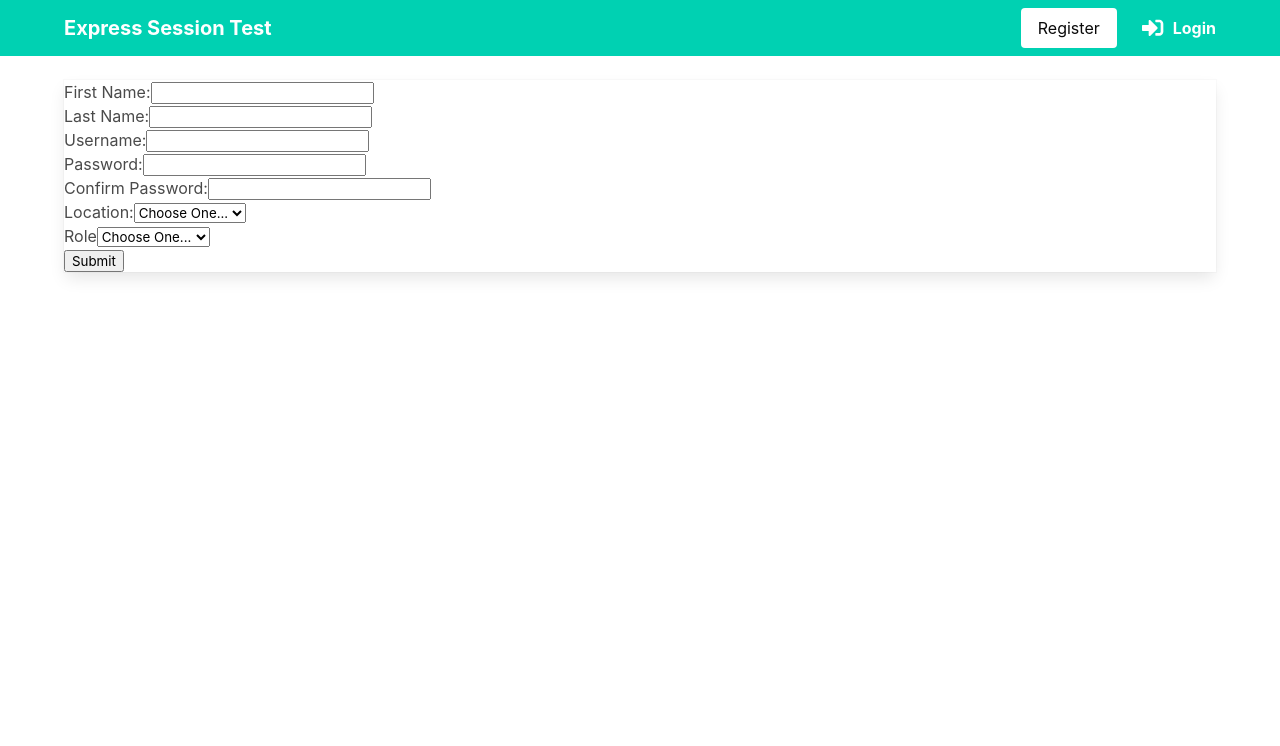
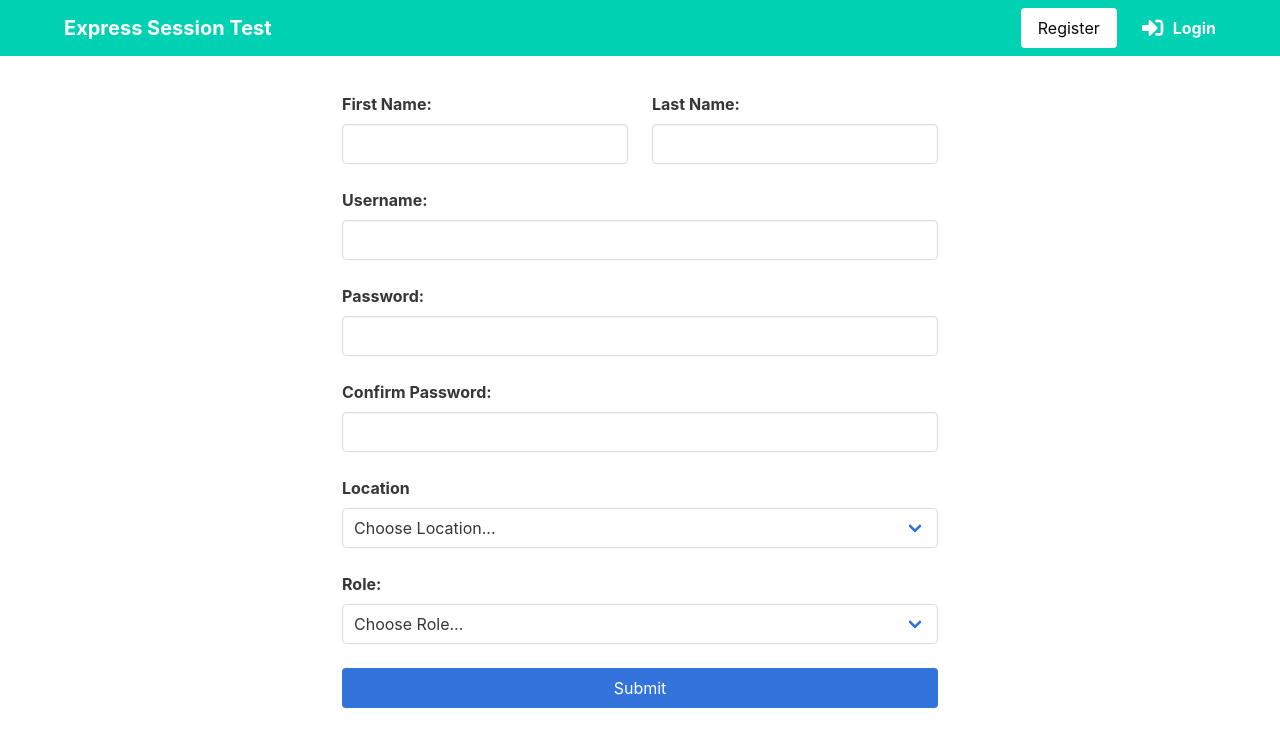
Before and after one commit to lwerner27/session-test-app, a React (Create React App) app in the folder client/: page /registration in a window 1280 px wide. Shown: the top 746 px of the page. Built offline with nearby package versions, Linux system fonts and the light colour scheme.

Commit message:
Fixed registration page so it uses bulma styles.

```diff
--- a/client/src/pages/Registration.js
+++ b/client/src/pages/Registration.js
@@ -1,5 +1,5 @@
-import React from 'react';
-import { withRouter } from 'react-router-dom';
+import React from "react";
+import { withRouter } from "react-router-dom";
 
 class Registration extends React.Component {
     constructor(props) {
@@ -23,24 +23,25 @@ class Registration extends React.Component {
 
     // Handles Changes to the form inputs
     handleChange(event) {
+        console.log(event.target.name);
         this.setState({ [event.target.name]: event.target.value });
     }
 
     checkForNullValues() {
-        if (this.state.firstName === null || '') {
-            return 'Please enter a value for the first name field.';
-        } else if (this.state.lastName === null || '') {
-            return 'Please enter a value for the last name field.';
-        } else if (this.state.username === null || '') {
-            return 'Please enter a value for the username field.';
-        } else if (this.state.password === null || '') {
-            return 'Please enter a value for the password field.';
-        } else if (this.state.confirmPassword === null || '') {
-            return 'Please enter a value for the confirm password field.';
+        if (this.state.firstName === null || "") {
+            return "Please enter a value for the first name field.";
+        } else if (this.state.lastName === null || "") {
+            return "Please enter a value for the last name field.";
+        } else if (this.state.username === null || "") {
+            return "Please enter a value for the username field.";
+        } else if (this.state.password === null || "") {
+            return "Please enter a value for the password field.";
+        } else if (this.state.confirmPassword === null || "") {
+            return "Please enter a value for the confirm password field.";
         } else if (this.state.location === null) {
-            return 'Please select a location.';
+            return "Please select a location.";
         } else if (this.state.role === null) {
-            return 'Please select a role.';
+            return "Please select a role.";
         } else {
             return false;
         }
@@ -48,11 +49,11 @@ class Registration extends React.Component {
 
     checkPassword() {
         if (this.state.password.length < 8) {
-            return 'Please choose a password that is at least 8 characters.';
+            return "Please choose a password that is at least 8 characters.";
         }
 
         if (this.state.password !== this.state.confirmPassword) {
-            return 'Passwords do not match.';
+            return "Passwords do not match.";
         }
 
         return false;
@@ -72,10 +73,10 @@ class Registration extends React.Component {
             return;
         }
 
-        fetch('/auth/register', {
-            method: 'POST',
+        fetch("/auth/register", {
+            method: "POST",
             headers: {
-                'Content-Type': 'application/json',
+                "Content-Type": "application/json",
             },
             body: JSON.stringify(this.state),
         })
@@ -83,7 +84,7 @@ class Registration extends React.Component {
             .then((res) => {
                 if (res.success) {
                     alert(res.msg);
-                    this.props.history.push('/');
+                    this.props.history.push("/");
                 } else {
                     alert(res.msg);
                 }
@@ -92,132 +93,184 @@ class Registration extends React.Component {
 
     render() {
         return (
-            <div className='container'>
-                <div className='row mt-5 justify-content-center'>
-                    <div className='col-md-6 col-sm-12'>
-                        <div className='card'>
-                            <div className='card-body'>
+            <div className="container is-fluid">
+                <div className="columns mt-5 is-centered">
+                    <div className="column is-half">
                         <form>
-                                    <div className='form-row'>
-                                        <div className='form-group col-md-6 col-sm-12'>
-                                            <label htmlFor='fistName'>
+                            <div className="columns">
+                                <div className="column">
+                                    <div className="field">
+                                        <label
+                                            htmlFor="firstName"
+                                            className="label"
+                                        >
                                             First Name:
                                         </label>
+                                        <div className="control">
                                             <input
-                                                type='text'
-                                                id='firstName'
-                                                className='form-control'
-                                                name='firstName'
-                                                onChange={this.handleChange}
-                                            />
-                                        </div>
-                                        <div className='form-group col-md-6 col-sm-12'>
-                                            <label htmlFor='lastName'>
-                                                Last Name:
-                                            </label>
-                                            <input
-                                                className='form-control'
-                                                type='text'
-                                                name='lastName'
-                                                id='lastName'
+                                                type="text"
+                                                className="input"
+                                                name="firstName"
+                                                id="firstName"
                                                 onChange={this.handleChange}
                                             />
                                         </div>
                                     </div>
-                                    <div className='form-row'>
-                                        <div className='form-group col'>
-                                            <label htmlFor='username'>
-                                                Username:
+                                </div>
+                                <div className="column">
+                                    <div className="field">
+                                        <label
+                                            htmlFor="lastName"
+                                            className="label"
+                                        >
+                                            Last Name:
                                         </label>
+                                        <div className="control">
                                             <input
-                                                type='text'
-                                                className='form-control'
-                                                name='username'
-                                                id='username'
+                                                type="text"
+                                                className="input"
+                                                name="lastName"
+                                                id="lastName"
                                                 onChange={this.handleChange}
                                             />
                                         </div>
                                     </div>
-                                    <div className='form-row'>
-                                        <div className='form-group col'>
-                                            <label htmlFor='password'>
-                                                Password:
+                                </div>
+                            </div>
+                            <div className="columns">
+                                <div className="column">
+                                    <div className="field">
+                                        <label
+                                            htmlFor="username"
+                                            className="label"
+                                        >
+                                            Username:
                                         </label>
+                                        <div className="control">
                                             <input
-                                                type='password'
-                                                className='form-control'
-                                                name='password'
-                                                id='password'
+                                                type="text"
+                                                className="input"
+                                                name="username"
+                                                id="username"
                                                 onChange={this.handleChange}
                                             />
                                         </div>
                                     </div>
-                                    <div className='form-row'>
-                                        <div className='form-group col'>
-                                            <label htmlFor='confirmPassword'>
-                                                Confirm Password:
+                                </div>
+                            </div>
+                            <div className="columns">
+                                <div className="column">
+                                    <div className="field">
+                                        <label
+                                            htmlFor="password"
+                                            className="label"
+                                        >
+                                            Password:
                                         </label>
+                                        <div className="control">
                                             <input
-                                                type='password'
-                                                className='form-control'
-                                                name='confirmPassword'
-                                                id='confirmPassword'
+                                                type="password"
+                                                className="input"
+                                                name="password"
+                                                id="password"
                                                 onChange={this.handleChange}
                                             />
                                         </div>
                                     </div>
-                                    <div className='form-row'>
-                                        <div className='form-group col'>
-                                            <label htmlFor='location'>
-                                                Location:
+                                </div>
+                            </div>
+                            <div className="columns">
+                                <div className="column">
+                                    <div className="field">
+                                        <label
+                                            htmlFor="confirmPassword"
+                                            className="label"
+                                        >
+                                            Confirm Password:
                                         </label>
+                                        <div className="control">
+                                            <input
+                                                type="password"
+                                                className="input"
+                                                name="confirmPassword"
+                                                id="confirmPassword"
+                                                onChange={this.handleChange}
+                                            />
+                                        </div>
+                                    </div>
+                                </div>
+                            </div>
+                            <div className="columns">
+                                <div className="column">
+                                    <div className="field">
+                                        <label
+                                            htmlFor="location"
+                                            className="label"
+                                        >
+                                            Location
+                                        </label>
+                                        <div className="select is-fullwidth">
                                             <select
-                                                id='location'
-                                                name='location'
-                                                className='form-control'
-                                                defaultValue='Choose One...'
+                                                defaultValue="Choose Location..."
+                                                name="location"
+                                                id="location"
                                                 onChange={this.handleChange}
                                             >
-                                                <option disabled>
-                                                    Choose One...
+                                                <option
+                                                    disabled
+                                                    value="Choose Location..."
+                                                >
+                                                    Choose Location...
                                                 </option>
-                                                <option value='MEL'>MEL</option>
-                                                <option value='KEL'>KEL</option>
-                                                <option value='PEL'>PEL</option>
+                                                <option value="KEL">KEL</option>
+                                                <option value="MEL">MEL</option>
+                                                <option value="PEL">PEL</option>
                                             </select>
                                         </div>
                                     </div>
-                                    <div className='form-row'>
-                                        <div className='form-group col'>
-                                            <label htmlFor='role'>Role</label>
+                                </div>
+                            </div>
+                            <div className="columns">
+                                <div className="column">
+                                    <div className="field">
+                                        <label htmlFor="role" className="label">
+                                            Role:
+                                        </label>
+                                        <div className="select is-fullwidth">
                                             <select
-                                                id='role'
-                                                name='role'
-                                                className='form-control'
-                                                defaultValue='Choose One...'
+                                                defaultValue="Choose Role..."
+                                                name="role"
+                                                id="role"
                                                 onChange={this.handleChange}
                                             >
-                                                <option disabled>
-                                                    Choose One...
+                                                <option
+                                                    disabled
+                                                    value="Choose Role..."
+                                                >
+                                                    Choose Role...
                                                 </option>
-                                                <option value='Administrator'>
-                                                    Administrator
+                                                <option value="admin">
+                                                    Admin
                                                 </option>
-                                                <option value='Standard User'>
+                                                <option value="Standard User">
                                                     Standard User
                                                 </option>
                                             </select>
                                         </div>
                                     </div>
+                                </div>
+                            </div>
+                            <div className="columns">
+                                <div className="column">
                                     <button
+                                        className="button is-link is-fullwidth"
                                         onClick={this.submitRegistration}
-                                        className='btn btn-primary btn-block'
                                     >
                                         Submit
                                     </button>
-                                </form>
                                 </div>
                             </div>
+                        </form>
                     </div>
                 </div>
             </div>
```
Lines whose indentation alone changed are shown as unchanged.
